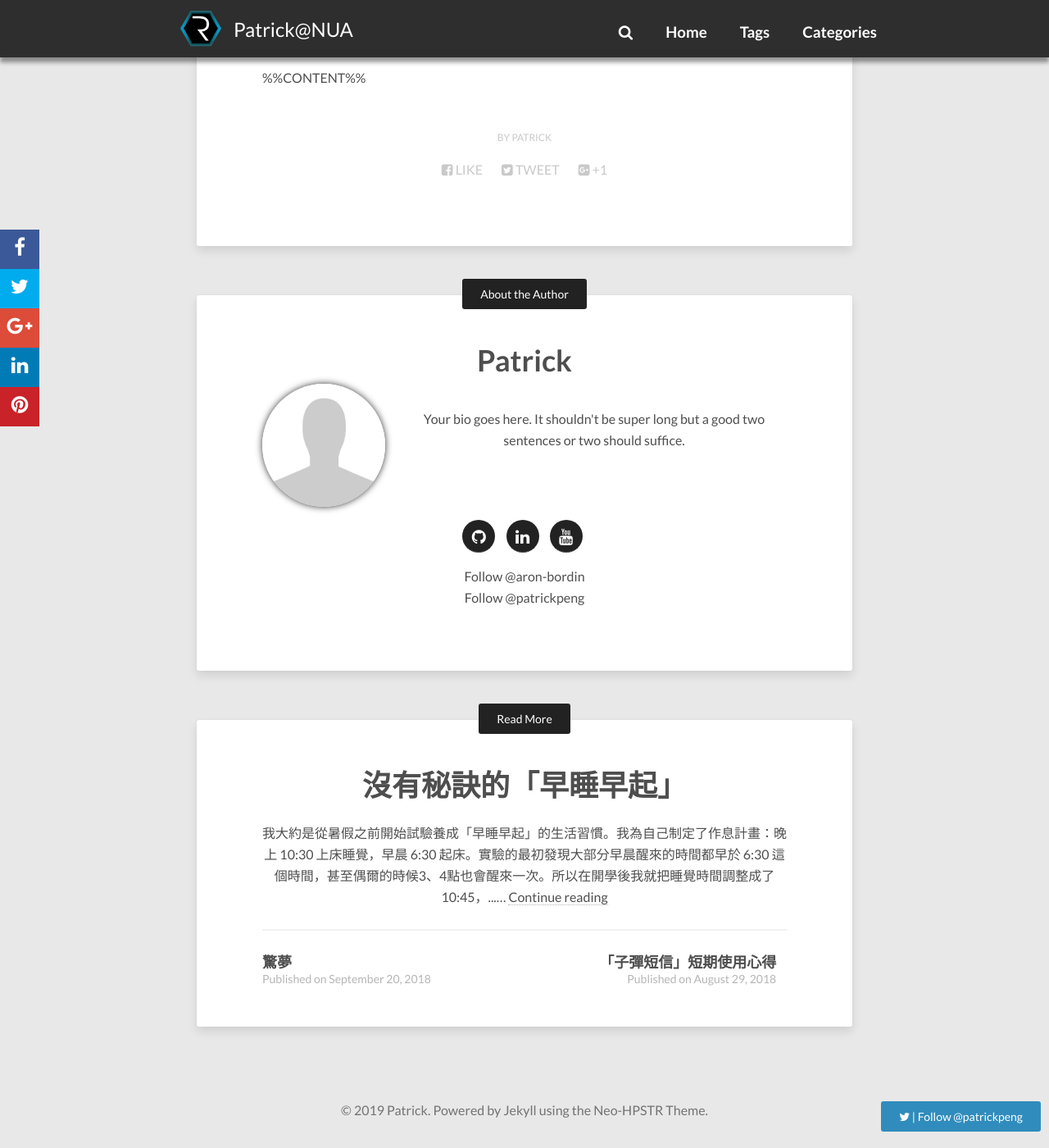
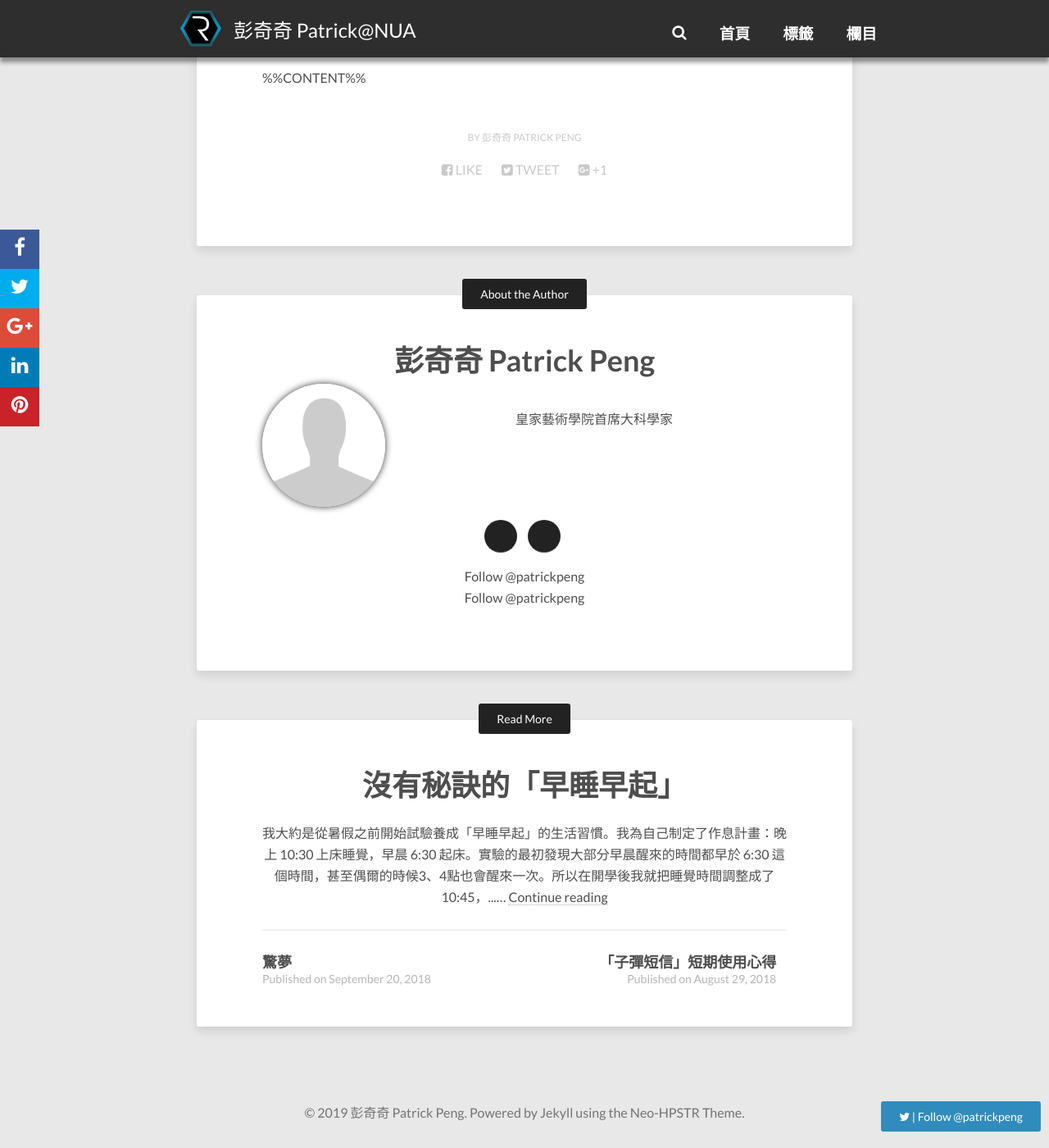
Before and after one commit to patrickpeng/blog, a Jekyll site: the page built from _posts/2010-01-01-title.md, in a window 1280 px wide and 1400 px high, scrolled down 423 px. Shown: the whole window at 82% size. Built offline with Jekyll 4.4.1, drawn with Linux system fonts in a browser that asks for light colours; nearby versions of some CDN libraries; comment, search, counter and statistics services are not loaded.

Commit message:
Update _config.yml

```diff
--- a/_config.yml
+++ b/_config.yml
@@ -1,4 +1,4 @@
-title:            Patrick@NUA
+title:            彭奇奇 Patrick@NUA
 description:      Describe your website here.
 
 # put your disqus here
@@ -10,7 +10,7 @@
 # Your site's domain goes here (eg: //mmistakes.github.io, http://mademistakes.com, etc)
 # When testing locally leave blank or use http://localhost:4000
 
-url: https://pengqiqi.com
+url: https://www.pengqiqi.com
 
 # draw your top menu here
 # each item must have a title and a url.
@@ -18,25 +18,27 @@
 #   To create sub categories. add a submenu item
 # See the example
 menu:
-  - title: 'Home'
+  - title: '首頁'
     url: '/'
-  - title: 'Tags'
+  - title: '標籤'
     url: '/tags'
-  - title: 'Categories'
+  - title: '欄目'
     url: '/categories'
     type: 'categories'
 
 # Owner/author information
 owner:
-  name:           Patrick
+  name:           彭奇奇 Patrick Peng
   site:           https://pengqiqi.com
   avatar:         images/avatar.jpg
-  bio:            "Your bio goes here. It shouldn't be super long but a good two sentences or two should suffice."
-  email:          you@email.com
-  # Twitter nick for use in Twitter cards and follow button.
-  twitter: patrickpeng # if no twitter in this config, the twitter follow button will be removed
-  # GitHub nick for use in follow button in author block.
-  github: aron-bordin
+  bio:            "皇家藝術學院首席大科學家"
+  email:          i@patrickpeng.com
+
+# Twitter nick for use in Twitter cards and follow button.
+  twitter: patrickpeng
+# if no twitter in this config, the twitter follow button will be removed
+# GitHub nick for use in follow button in author block.
+  github: patrickpeng
 
 # Twitter account associated with the site if different from owner/author twitter account.
 # Used in Twitter cards.
@@ -44,12 +46,11 @@
 
 # Social networking links used in author block underneath posts. Update and remove as you like.
 social:
-  - title: "github"
-    url: "https://github.com/aron-bordin"
-  - title: "linkedin"
-    url: "https://br.linkedin.com/in/aronbordin"
-  - title: "youtube"
-    url: "https://www.youtube.com/channel/UCfnSek-9HPWOx5e2pH7VFgg"
+  - title: "微博"
+    url: "https://weibo.com/patrickpeng"
+  - title: "Twitter"
+    url: "https://twitter.com/patrickpeng"
+
 
 # Background image to be tiled on all pages
 background:
```
